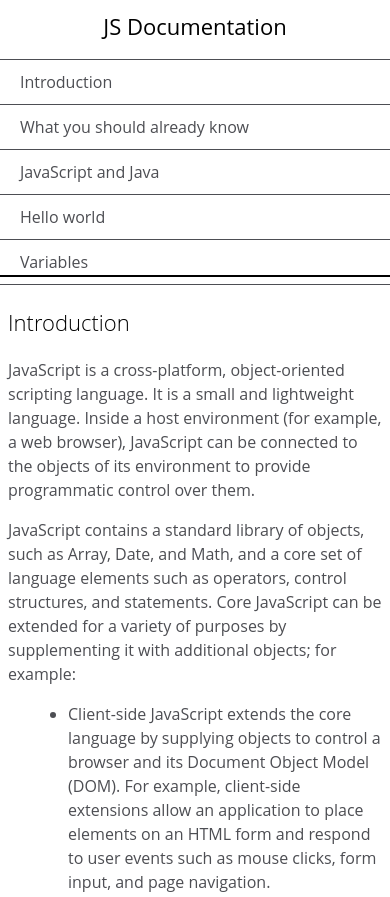
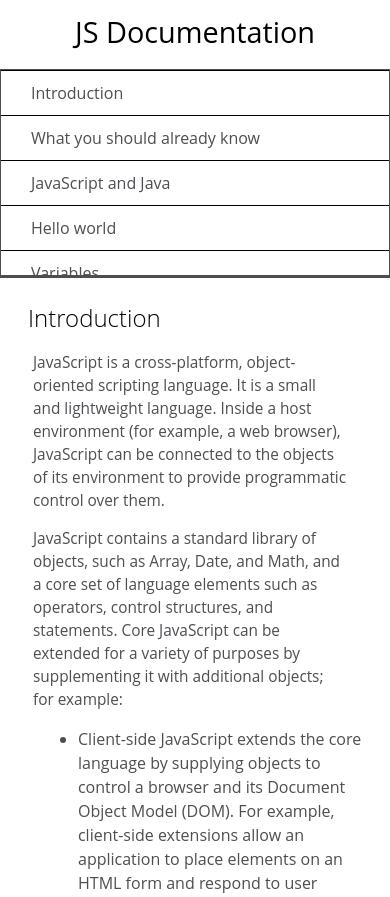
Before and after one commit to tambasii/tech_documentation, a plain HTML site: page index.html in a window 390 px wide. Shown: the top 897 px of the page. Drawn offline with Linux system fonts and the light colour scheme.

Commit message:
restyled afresh

```diff
--- a/styles.css
+++ b/styles.css
@@ -1,24 +1,36 @@
-html body {
+html,
+body {
+  min-width: 290px;
+  color: #4d4e53;
+  background-color: #ffffff;
   font-family: "Open Sans", Arial, sans-serif;
   line-height: 1.5;
 }
 
 #navbar {
-  cursor: pointer;
   position: fixed;
   min-width: 290px;
-  top: 0px;
-  left: 0px;
+  top: 0;
+  left: 0;
   width: 300px;
   height: 100%;
   border-right: solid;
   border-color: rgba(0, 22, 22, 0.4);
 }
 
-nav > header {
+header {
+  color: black;
+  margin: 10px;
   text-align: center;
-  font-size: 22px;
-  margin: 10px;
+  font-size: 1.8em;
+  font-weight: thin;
+}
+
+#main-doc h2 {
+  text-align: left;
+  margin: 0px;
+  font-size: 24px;
+  font-weight: 200;
 }
 
 #navbar ul {
@@ -29,37 +41,38 @@ nav > header {
 }
 
 #navbar li {
-  color: #4d4e53;
-  border-top: 1px solid;
+  border-top: 1px black solid;
   list-style: none;
   position: relative;
   width: 100%;
-  padding: 10px 20px;
 }
 
 #navbar a {
+  display: block;
+  padding: 10px 30px;
   color: #4d4e53;
+  text-decoration: none;
+  cursor: pointer;
 }
 
-nav ul li a {
-  text-decoration: none;
-  color: black;
+#main-doc {
+  position: absolute;
+  margin-left: 310px;
+  padding: 20px;
+  margin-bottom: 110px;
 }
 
-h2 {
-  font-weight: lighter;
-  text-align: left;
-  font-size: 22px;
+section p {
+  color: #4d4e53;
+  margin: 15px;
+  font-size: 0.96em;
 }
 
-p,
-code,
-ul {
-  color: #4d4e53;
+section li {
+  margin: 15px 0px 0px 20px;
 }
 
 code {
-  font-family: monospace;
   display: block;
   text-align: left;
   white-space: pre-line;
@@ -73,44 +86,15 @@ code {
   border-radius: 5px;
 }
 
-section li {
-  text-align: -webkit-match-parent;
-  margin: 15px 0px 0px 20px;
-}
+@media only screen and (max-width: 815px) {
+  /* For mobile phones: */
+  #navbar ul {
+    border: 1px solid;
+    height: 207px;
+  }
 
-/*
-a:link {
-  text-decoration: none;
-  color: black;
-}
-
-a:visited {
-  text-decoration: none;
-  color: black;
-}
-
-a:hover {
-  text-decoration: none;
-  color: black;
-}
-
-a:active {
-  text-decoration: none;
-  color: black;
-}
-*/
-
-#main-doc {
-  position: relative;
-  float: right;
-  width: 75%;
-  top: 10px;
-}
-
-/*Media query and responsiveness */
-@media only screen and (max-width: 815px) {
   #navbar {
-    background-color: #fff;
+    background-color: white;
     position: absolute;
     top: 0;
     padding: 0;
@@ -121,10 +105,25 @@ a:active {
     z-index: 1;
     border-bottom: 2px solid;
   }
+
   #main-doc {
-    width: 100%;
     position: relative;
     margin-left: 0px;
     margin-top: 270px;
   }
 }
+
+@media only screen and (max-width: 400px) {
+  #main-doc {
+    margin-left: -10px;
+  }
+
+  code {
+    margin-left: -20px;
+    width: 100%;
+    padding: 15px;
+    padding-left: 10px;
+    padding-right: 45px;
+    min-width: 233px;
+  }
+}
```
